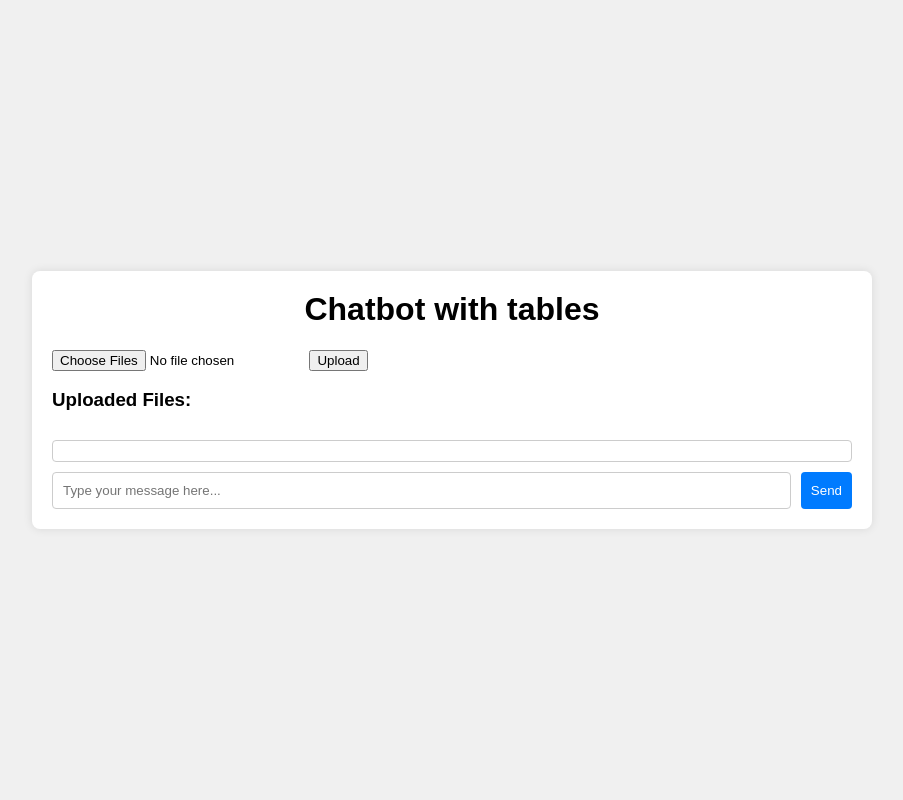
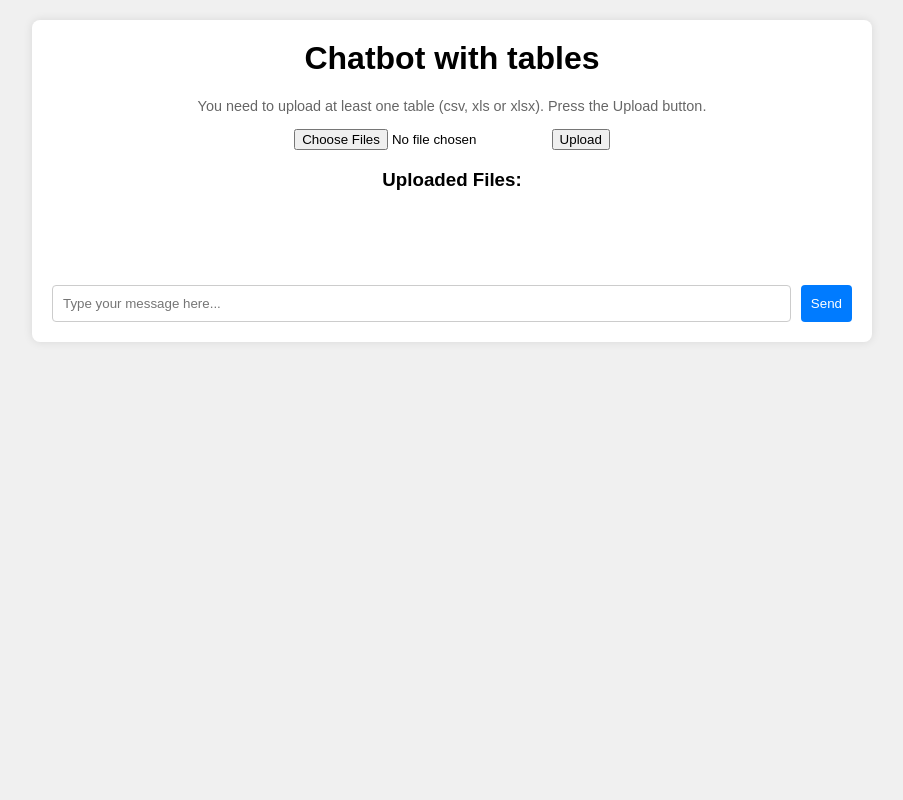
Before and after one commit to wiktorolszowy/chatbot-with-tables, a Flask app: page / in a window 1280 px wide. Shown: the whole page, without its empty margins (188-1091 px from the left). Run offline with Flask 3, Linux system fonts and the light colour scheme.

Commit message:
Improve UI

```diff
--- a/templates/index.html
+++ b/templates/index.html
@@ -9,41 +9,54 @@
             font-family: Arial, sans-serif;
             margin: 0;
             padding: 0;
-            display: flex;
-            justify-content: center;
-            align-items: center;
-            height: 100vh;
             background-color: #f0f0f0;
         }
         .chat-container {
-            width: 70%;
             max-width: 800px;
+            margin: 20px auto;
             background-color: #fff;
             padding: 20px;
             box-shadow: 0 0 10px rgba(0, 0, 0, 0.1);
             border-radius: 8px;
-            display: flex;
-            flex-direction: column;
         }
         .chat-container h1 {
+            text-align: center;
             margin-top: 0;
+        }
+        .chat-container p {
             text-align: center;
+            font-size: 0.9em;
+            color: #666;
         }
         .chat-box {
-            flex: 1;
-            max-height: 500px;
             overflow-y: auto;
             margin-bottom: 10px;
-            border: 1px solid #ccc;
+            border: none;
             padding: 10px;
             border-radius: 4px;
         }
-        .chat-box p {
+        .chat-box .message {
             margin: 5px 0;
+        }
+        .chat-box .message.user {
+            text-align: right;
+            background-color: transparent;
+            display: flex;
+            justify-content: flex-end;
+        }
+        .chat-box .message.user .text {
+            background-color: #ffe5b4;
+            padding: 10px;
+            border-radius: 4px;
+            word-wrap: break-word;
+            display: inline-block;
+        }
+        .chat-box .message.bot {
+            background-color: #fff;
+            text-align: left;
         }
         .input-container {
             display: flex;
-            flex-direction: row;
         }
         .input-container input[type="text"] {
             flex: 1;
@@ -65,9 +78,18 @@
         }
         .upload-container {
             margin-bottom: 10px;
+            text-align: center;
+        }
+        .upload-container form {
+            display: inline-block;
         }
         .file-list {
             margin-top: 10px;
+            text-align: center;
+        }
+        .file-list ul {
+            display: inline-block;
+            text-align: left; /* This will make sure the list items align to the left within the centered ul */
         }
     </style>
     <script>
@@ -82,12 +104,11 @@
             });
             const data = await response.json();
             const chatBox = document.getElementById("chat-box");
-            chatBox.innerHTML += `<p><strong>You:</strong> ${message}</p>`;
-            chatBox.innerHTML += `<p><strong>Bot:</strong> ${data.response}</p>`;
+            chatBox.innerHTML += `<div class="message user"><div class="text"><strong>You:</strong> ${message}</div></div>`;
+            chatBox.innerHTML += `<div class="message bot"><strong>Bot:</strong> ${data.response}</div>`;
             document.getElementById("message").value = "";
             chatBox.scrollTop = chatBox.scrollHeight;
         }
-
         document.addEventListener("DOMContentLoaded", function() {
             const messageInput = document.getElementById("message");
             messageInput.addEventListener("keydown", function(event) {
@@ -102,6 +123,7 @@
 <body>
     <div class="chat-container">
         <h1>Chatbot with tables</h1>
+        <p>You need to upload at least one table (csv, xls or xlsx). Press the Upload button.</p>
         <div class="upload-container">
             <form id="upload-form" action="/upload" method="post" enctype="multipart/form-data">
                 <input type="file" name="files" id="files" multiple>
@@ -118,8 +140,8 @@
         </div>
         <div id="chat-box" class="chat-box">
             {% for entry in history %}
-                <p><strong>You:</strong> {{ entry.question }}</p>
-                <p><strong>Bot:</strong> {{ entry.response }}</p>
+                <div class="message user"><div class="text"><strong>You:</strong> {{ entry.question }}</div></div>
+                <div class="message bot"><strong>Bot:</strong> {{ entry.response }}</div>
             {% endfor %}
         </div>
         <div class="input-container">
```
Also changed, not shown: chatbot_screenshot.png.
